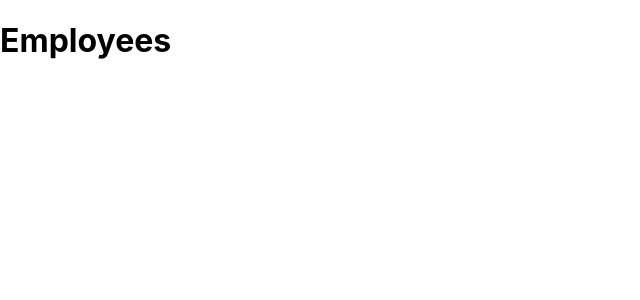
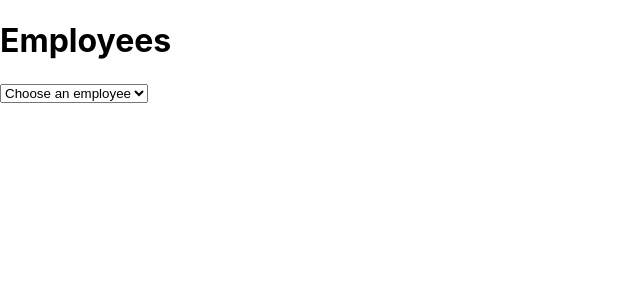
Before and after one commit to Tobro-FP/feriepartner-test-project, a React (Create React App) app: page /employees in a window 1280 px wide. Shown: the top 300 px of the page, without its empty margins (0-640 px from the left). Built offline with nearby package versions, Linux system fonts and the light colour scheme; data requests are answered from the project's data file.

Commit message:
adds logic and data fetching in pages

```diff
--- /dev/null
+++ b/src/components/EmployeeDetails.js
@@ -0,0 +1,16 @@
+import '../App.css'
+
+function EmployeeDetails({ details }) {
+  return (
+    <ul>
+      <li><img src={details.image} alt={details.name} /></li>
+      <li>Name: {details.name}</li>
+      <li>Position: {details.position}</li>
+      <li>Department: {details.department}</li>
+      <li>Email: {details.email}</li>
+      <li>Phone: {details.phone}</li>
+    </ul>
+  )
+}
+
+export default EmployeeDetails
--- /dev/null
+++ b/src/components/EmployeeSelectList.js
@@ -0,0 +1,33 @@
+import '../App.css'
+import { useNavigate } from "react-router"
+
+
+function EmployeeSelectList({ employees, employeeId }) {
+  const navigate = useNavigate()
+
+  const handleSelectChange = (event) => {
+    navigate(`/employee/${event.target.value}`)
+  }
+
+  const selectedValue = employeeId != null ? String(employeeId) : ''
+
+  return (
+    <>
+      <select
+        name="employee-list"
+        id="employee-list"
+        value={selectedValue}
+        onChange={handleSelectChange}
+      >
+        <option value='' disabled hidden>Choose an employee</option>
+        {employees.map((employee) => (
+          <option key={employee.id} value={String(employee.id)}>
+            {employee.name}
+          </option>
+        ))}
+      </select >
+    </>
+  )
+}
+
+export default EmployeeSelectList
--- /dev/null
+++ b/src/hooks/useEmployees.js
@@ -0,0 +1,32 @@
+import { useState, useEffect } from 'react';
+
+const useEmployees = (id = null) => {
+  const [data, setData] = useState(null);
+  const [isLoading, setIsLoading] = useState(false);
+  const [error, setError] = useState(false);
+
+  useEffect(() => {
+    const fetchEmployees = async () => {
+      setIsLoading(true);
+      try {
+        const url = id
+          ? `http://localhost:3001/employees/${id}`
+          : 'http://localhost:3001/employees';
+        const response = await fetch(url);
+        const result = await response.json();
+        setData(result);
+        setError(false);
+      } catch (err) {
+        setError(true);
+      } finally {
+        setIsLoading(false);
+      }
+    };
+
+    fetchEmployees();
+  }, [id]);
+
+  return { data, isLoading, error };
+};
+
+export default useEmployees;
--- a/src/pages/Employee.js
+++ b/src/pages/Employee.js
@@ -1,8 +1,32 @@
+import { useParams } from "react-router"
+import EmployeeDetails from '../components/EmployeeDetails'
+import EmployeeSelectList from "../components/EmployeeSelectList"
+import useEmployees from "../hooks/useEmployees"
+
 function Employee() {
+  const { id } = useParams()
+
+  // fetch full list for the select
+  const { data: employees, isLoading: employeesLoading, error: employeesError } = useEmployees()
+
+  // fetch single employee for details
+  const { data: employee, isLoading: employeeLoading, error: employeeError } = useEmployees(id)
+
   return (
-    <header>
-      <h1>Employee</h1>
-    </header>
+    <>
+      <header>
+        <h1>Employee</h1>
+      </header>
+      <main>
+        {employeesLoading && <p>Loading employee list...</p>}
+        {!employeesLoading && employeesError && <p>Employee list could not be loaded.</p>}
+        {employees && <EmployeeSelectList employees={employees} employeeId={id} />}
+
+        {employeeLoading && <p>Loading employee...</p>}
+        {!employeeLoading && employeeError && <p>An error has occurred and the details cannot be rendered.</p>}
+        {employee && !employeeLoading && !employeeError && <EmployeeDetails details={employee} />}
+      </main>
+    </>
   )
 }
 
--- a/src/pages/Employees.js
+++ b/src/pages/Employees.js
@@ -1,8 +1,20 @@
+import EmployeeSelectList from "../components/EmployeeSelectList"
+import useEmployees from "../hooks/useEmployees"
+
 function Employees() {
+  const { data, isLoading, error } = useEmployees();
+
   return (
-    <header>
-      <h1>Employees</h1>
-    </header>
+    <>
+      <header>
+        <h1>Employees</h1>
+      </header>
+      <main>
+        {isLoading && <p>Loading employee list...</p>}
+        {!isLoading && error && <p>An error has occurred and the list can not be rendered.</p>}
+        {data && !isLoading && !error && <EmployeeSelectList employees={data} />}
+      </main>
+    </>
   )
 }
 
```
